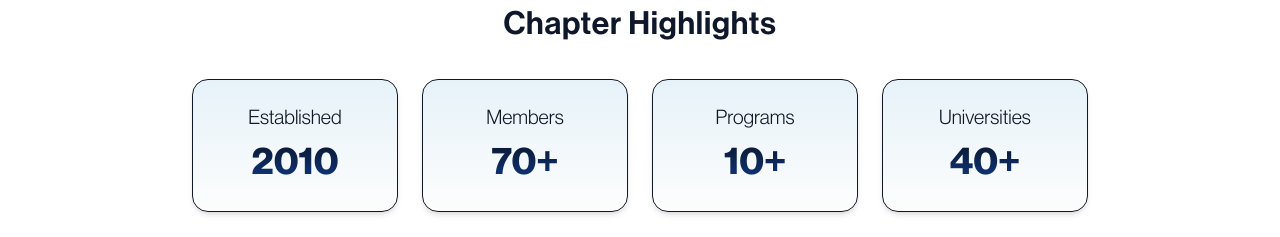
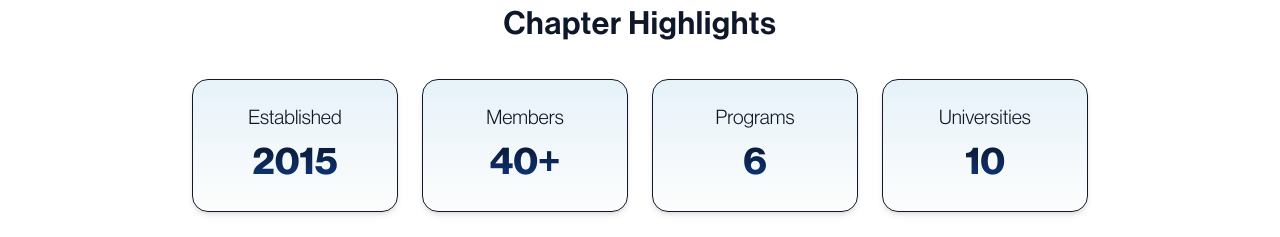
Before and after one commit to diayuunr/studentsxceos-revamp, a Next.js app: page /chapter/bandung in a window 1280 px wide. Shown: the part 840-1077 px from the top of the page. Built offline with nearby package versions, Linux system fonts and the light colour scheme.

Commit message:
feat: edit chapter highlights

```diff
--- a/src/app/chapter/[slug]/page.tsx
+++ b/src/app/chapter/[slug]/page.tsx
@@ -20,6 +20,12 @@ const chapterData = {
         business leaders.
       </>
     ),
+    highlights: [
+      { label: "Established", value: "2011" },
+      { label: "Members", value: "TBA" },
+      { label: "Programs", value: "TBA" },
+      { label: "Universities", value: "TBA" },
+    ],
     programs: [
       {
         title: 'Coming soon',
@@ -44,6 +50,9 @@ const chapterData = {
     ],
     contactEmail: "yogyakarta@studentsxceos.org",
   },
+
+
+
   'east-java': {
     heroTitle: 'East Java',
     heroSubtitle: 'Nurturing Future Leaders Across East Java',
@@ -61,6 +70,12 @@ const chapterData = {
         networking among future business leaders.
       </>
     ),
+    highlights: [
+      { label: "Established", value: "2017" },
+      { label: "Members", value: "70+" },
+      { label: "Programs", value: "5" },
+      { label: "Universities", value: "9" },
+    ],
     programs: [
       {
         title: 'Meet The Expert',
@@ -90,6 +105,9 @@ const chapterData = {
     ],
     contactEmail: "eastjava@studentsxceos.org",
   },
+
+
+
   bandung: {
     heroTitle: 'Bandung',
     heroSubtitle: 'Nurturing Future Leaders Across Bandung',
@@ -103,6 +121,12 @@ const chapterData = {
         networking among future business leaders.
       </>
     ),
+    highlights: [
+      { label: "Established", value: "2015" },
+      { label: "Members", value: "40+" },
+      { label: "Programs", value: "6" },
+      { label: "Universities", value: "10" },
+    ],
     programs: [
       {
         title: "Project Management",
@@ -137,6 +161,9 @@ const chapterData = {
     ],
     contactEmail: "bandung@studentsxceos.org",
   },
+
+
+
   jakarta: {
     heroTitle: 'Jakarta',
     heroSubtitle: 'Nurturing Future Leaders Across Jakarta',
@@ -154,6 +181,12 @@ const chapterData = {
         networking among future business leaders.
       </>
     ),
+    highlights: [
+      { label: "Established", value: "2010" },
+      { label: "Members", value: "70+" },
+      { label: "Programs", value: "8" },
+      { label: "Universities", value: "25" },
+    ],
     programs: [
       {
         title: "School of Ideas",
@@ -210,6 +243,12 @@ const chapterData = {
         business leaders.
       </>
     ),
+    highlights: [
+      { label: "Established", value: "2015" },
+      { label: "Members", value: "50+" },
+      { label: "Programs", value: "TBA" },
+      { label: "Universities", value: "TBA" },
+    ],
     programs: [
       {
         title: 'Coming soon',
@@ -248,7 +287,7 @@ export default async function ChapterPage({
     <main className="w-full flex flex-col items-center overflow-x-hidden">
       <Hero title={data.heroTitle} subtitle={data.heroSubtitle} bgImage={data.heroBg}/>
       <About description={data.aboutDescription} />
-      <Highlights />
+      <Highlights stats={data.highlights} />
       <Programs data={data.programs} />
       <Universities />
       <Contact email={data.contactEmail} />
--- a/src/app/chapter/highlights.tsx
+++ b/src/app/chapter/highlights.tsx
@@ -1,13 +1,16 @@
 'use client';
 import { motion } from 'framer-motion';
 
-export default function Highlights() {
-  const stats = [
-    { label: "Established", value: "2010" },
-    { label: "Members", value: "70+" },
-    { label: "Programs", value: "10+" },
-    { label: "Universities", value: "40+" },
-  ];
+export interface StatItem {
+  label: string;
+  value: string;
+}
+
+interface HighlightsProps {
+  stats: StatItem[];
+}
+
+export default function Highlights({ stats }: HighlightsProps) {
 
   return (
     <section className="w-full px-6 pb-16 md:pb-24 flex flex-col items-center">
@@ -23,6 +26,7 @@ export default function Highlights() {
         </motion.h3>
 
         <div className="grid grid-cols-2 md:grid-cols-4 gap-4 md:gap-6 w-full">
+
           {stats.map((stat, index) => (
             <motion.div
               key={index}
```
